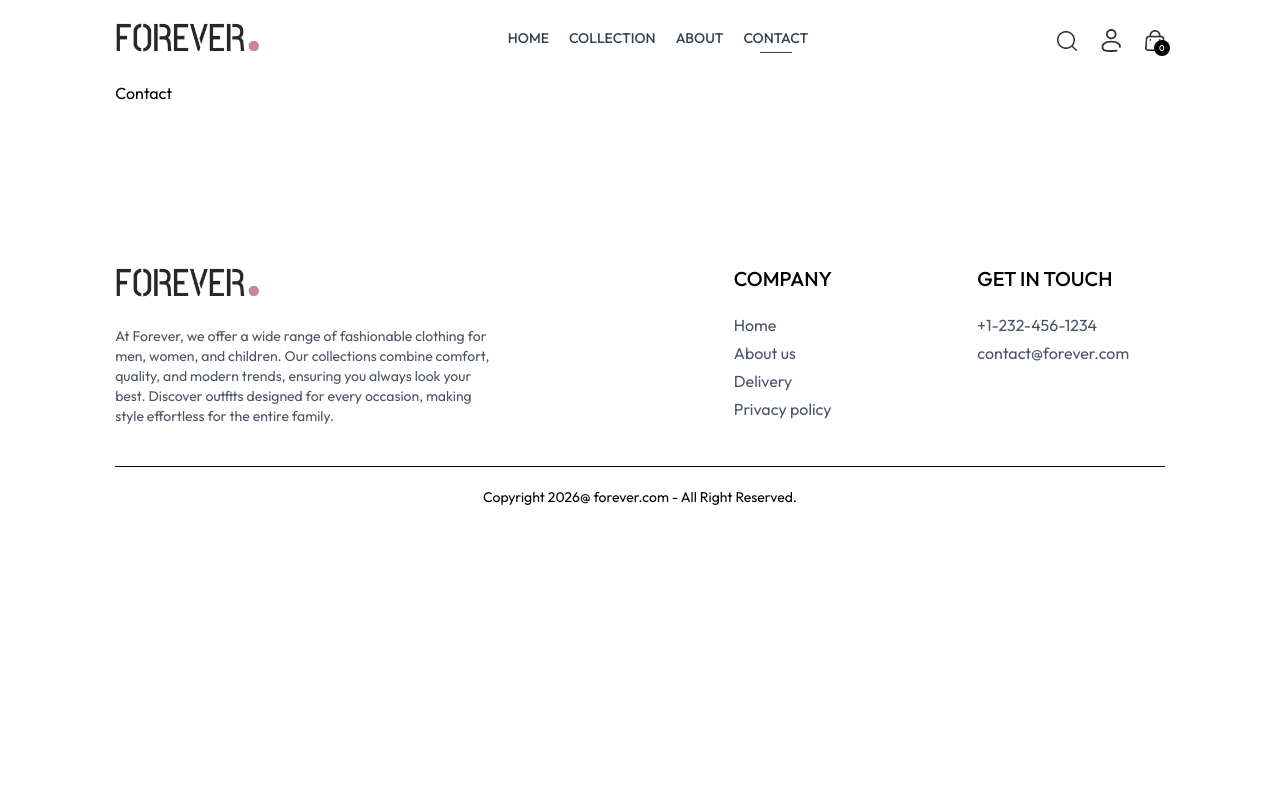
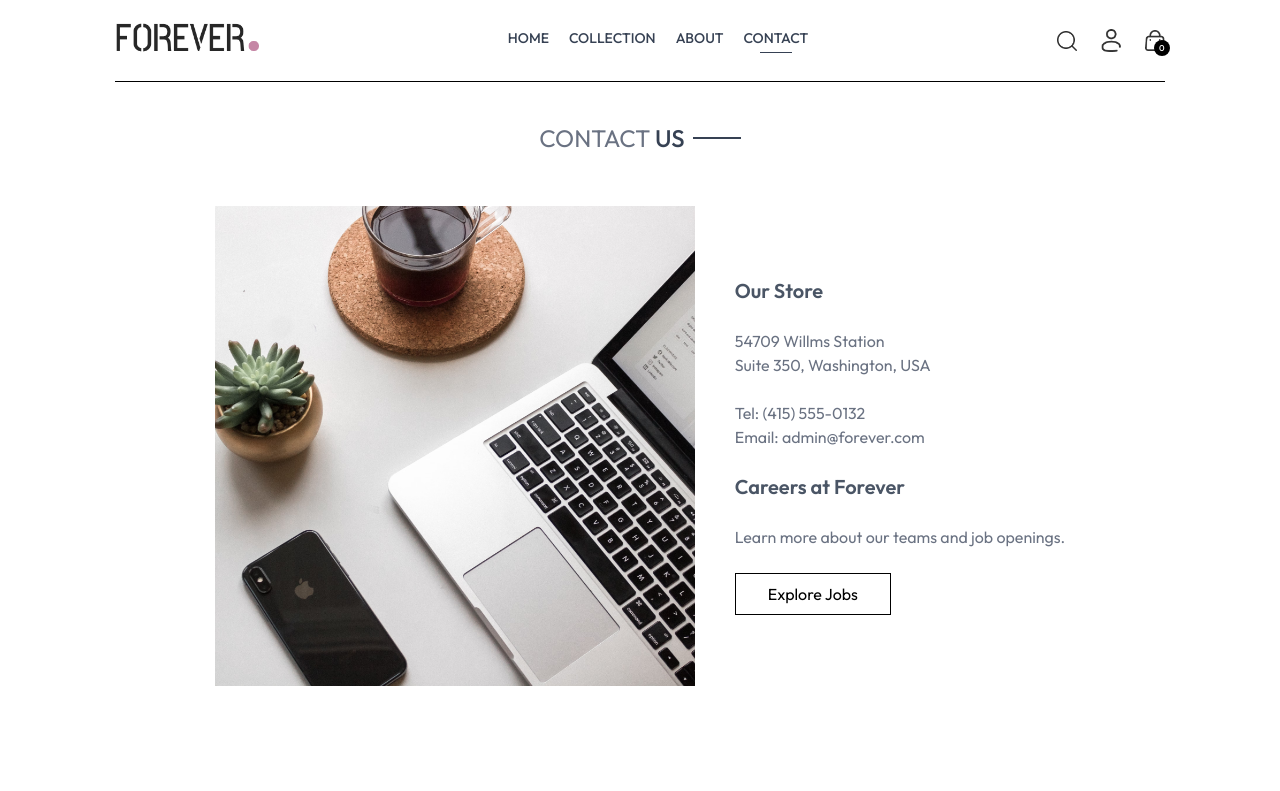
Before and after one commit to KishanPatel19/forever-clothing-website, a React (Vite) app in the folder frontend/: page /contact in a window 1280 px wide. Shown: the top 791 px of the page. Built offline with nearby package versions, Linux system fonts and the light colour scheme.

Commit message:
`Refactor Contact page layout and content`

```diff
--- a/frontend/src/pages/Contact.jsx
+++ b/frontend/src/pages/Contact.jsx
@@ -1,9 +1,34 @@
-import React from 'react'
+import React from "react";
+import Title from "../components/Title";
+import contact from "../assets/contact.png";
+import NewsletterBox from "../components/NewsletterBox";
 
 function Contact() {
   return (
-    <div>Contact</div>
-  )
+    <div>
+      <div className="text-center text-2xl pt-10 border-t">
+        <Title text1={"CONTACT"} text2={"US"} />
+      </div>
+      <div className="flex flex-col md:flex-row justify-center gap-10 my-10 mb-25">
+        <img src={contact} className="w-full md:max-w-[480px]" alt="" />
+        <div className="flex flex-col justify-center items-start gap-6">
+          <p className="font-semibold text-xl text-gray-600">Our Store</p>
+          <p className="text-gray-500">
+            54709 Willms Station <br />
+            Suite 350, Washington, USA
+          </p>
+          <p className="text-gray-500">
+            Tel: (415) 555-0132 <br />
+            Email: admin@forever.com
+          </p>
+          <p className="font-semibold text-xl text-gray-600">Careers at Forever</p>
+          <p className="text-gray-500">Learn more about our teams and job openings.</p>
+          <button className="border border-black px-8 py-2 hover:bg-black hover:text-white transition-all duration-500 ">Explore Jobs</button>
+        </div>
+      </div>
+      <NewsletterBox />
+    </div>
+  );
 }
 
-export default Contact
+export default Contact;
```
Also changed, not shown: frontend/src/assets/contact.png (added).
